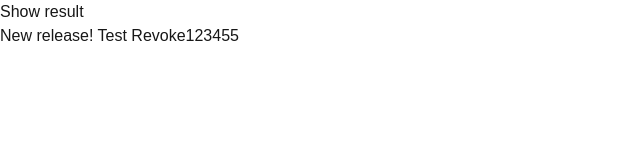
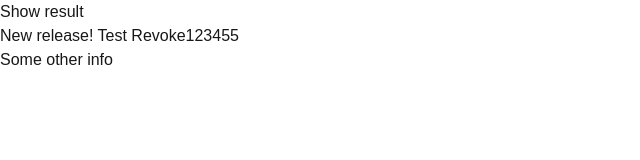
Before and after one commit to vovados-org/ci-cd, a Next.js app: page / in a window 1280 px wide. Shown: the top 160 px of the page, without its empty margins (0-640 px from the left). Built offline with nearby package versions, Linux system fonts and the light colour scheme.

Commit message:
Updated page.tsx

```diff
--- a/src/app/page.tsx
+++ b/src/app/page.tsx
@@ -5,6 +5,7 @@ export default function Home() {
         Show result
       </button>
       <div>New release! Test Revoke123455</div>
+      <div>Some other info</div>
     </div>
   )
 }
```
